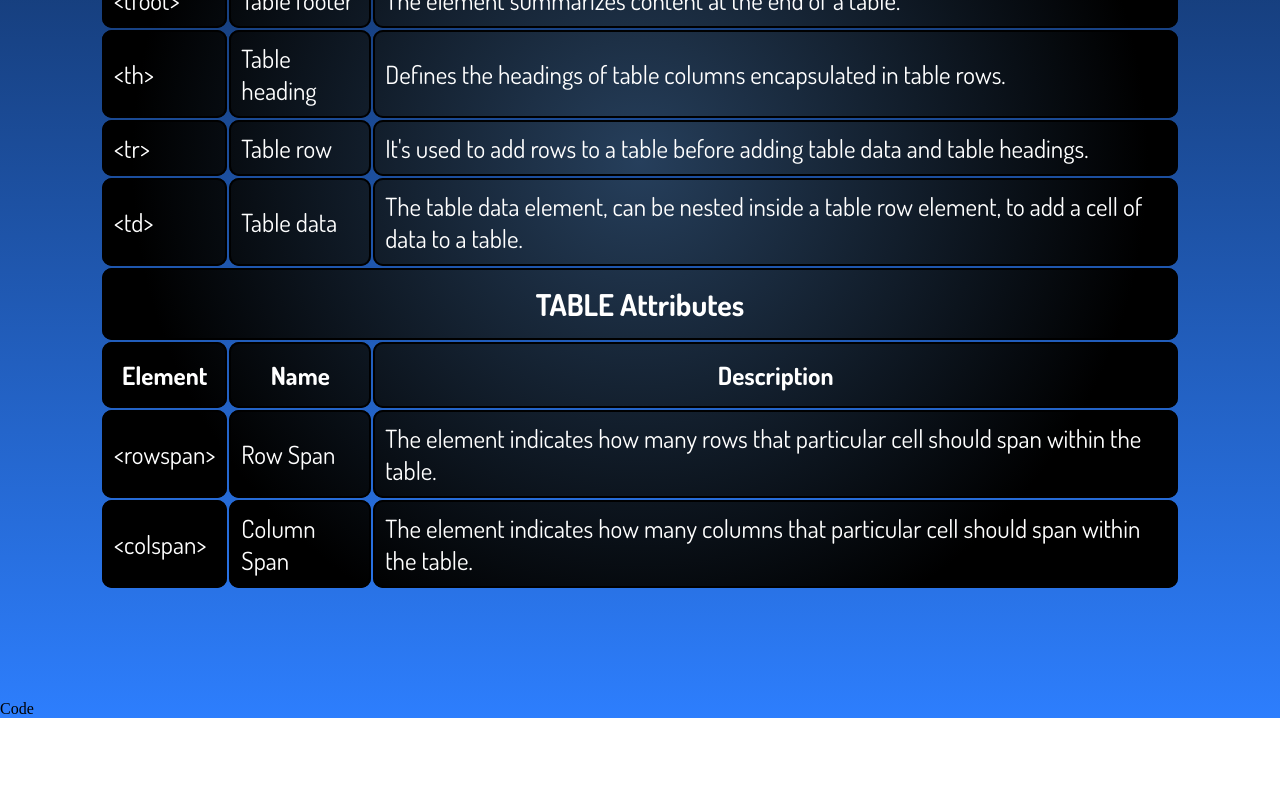
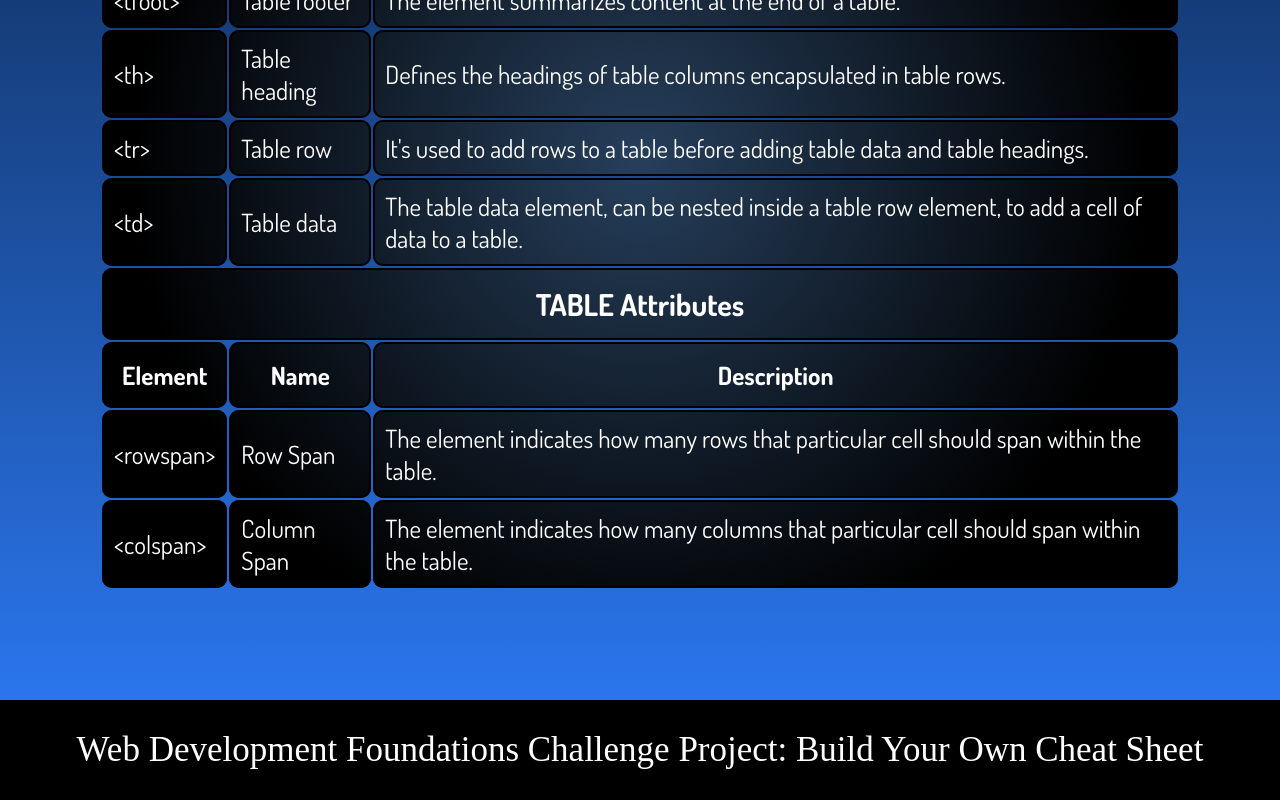
Before and after one commit to LavakeshonS/CheatSheet---HTML-TABLE-elemen.iots, a plain HTML site: page index.html in a window 1280 px wide. Shown: the part 728-1528 px from the top of the page. Before the commit the page ends 1446 px from the top, so only its background shows below. Drawn offline with Linux system fonts and the light colour scheme.

Commit message:
footer update

```diff
--- a/index.html
+++ b/index.html
@@ -103,6 +103,6 @@
         <tfoot></tfoot>
       </table>
     </main>
-    <footer>Code</footer>
+    <footer><p>Web Development Foundations Challenge Project: Build Your Own Cheat Sheet</p></footer>
   </body>
 </html>
--- a/styles.css
+++ b/styles.css
@@ -12,6 +12,12 @@ body {
     rgba(0, 0, 0, 1) 0%,
     rgba(45, 126, 253, 1) 100%
   );
+}
+footer {
+  background-color: #000;
+  font-size: 35px;
+  text-align: center;
+  padding: 30px;
 }
 tbody {
   font-size: 25px;
```
